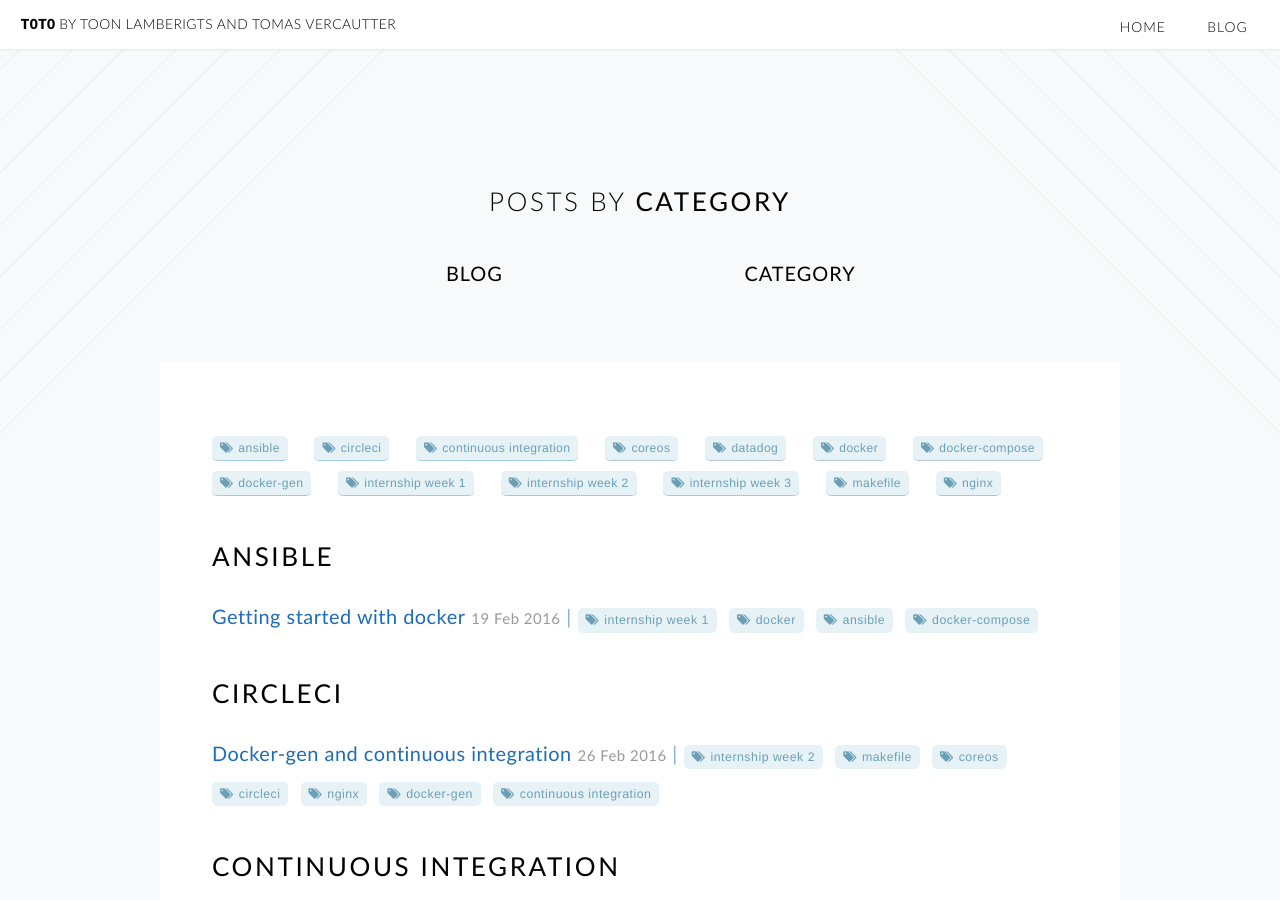
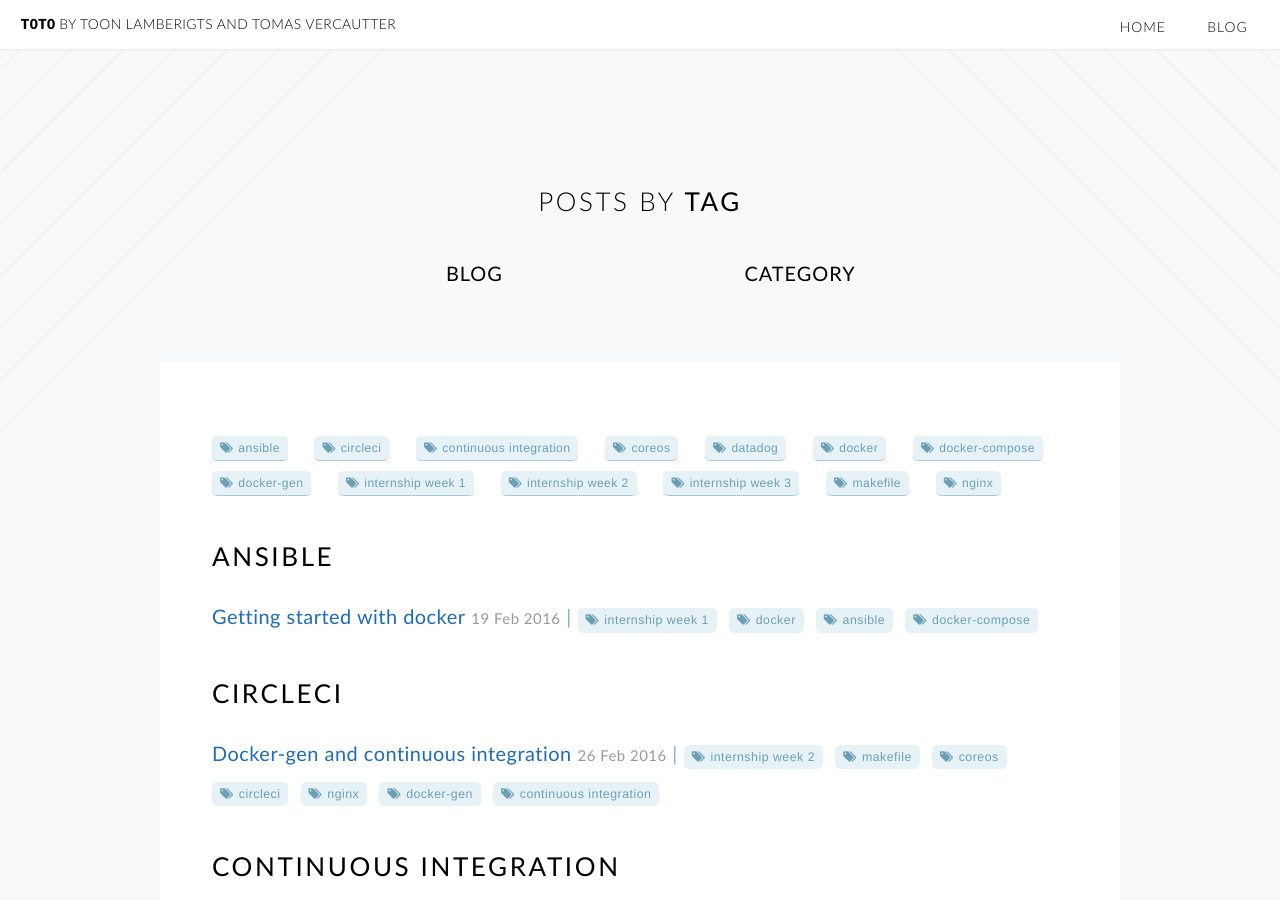
Before and after one commit to t0t0/t0t0.github.io, a Jekyll site: the page built from tags.html, in a window 1280 px wide and 900 px high. Built offline with Jekyll 4.4.1, drawn with Linux system fonts in a browser that asks for light colours.

Commit message:
kopiepastaa

```diff
--- a/tags.html
+++ b/tags.html
@@ -31,7 +31,7 @@ Here we generate all the tags.
 
 <article id="main">
     <header class="special container">
-        <h2>Posts by <strong>Category</strong></h2>
+        <h2>Posts by <strong>tag</strong></h2>
         <h3><a href="/blog.html" class="btn btn-5 btn-5a t0t0-blog-mark" style="border-bottom:none"><span><strong>blog</strong></span></a><a href="/category.html" class="btn btn-5 btn-5a t0t0-cat-mark"><span><strong>category</strong></span></a></h3>
     </header>
     <section class="wrapper style3 container">
```
